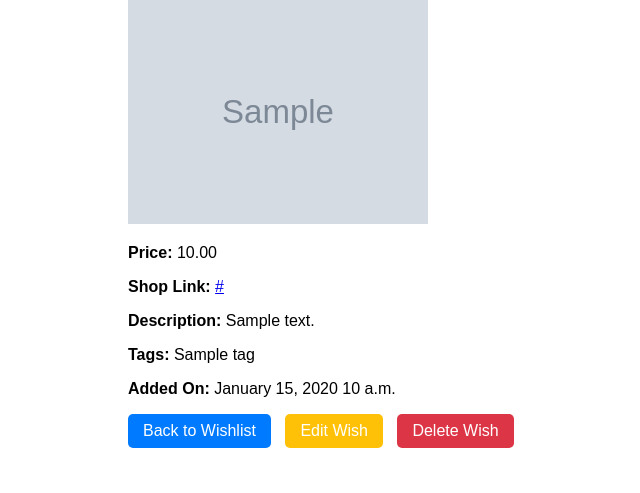
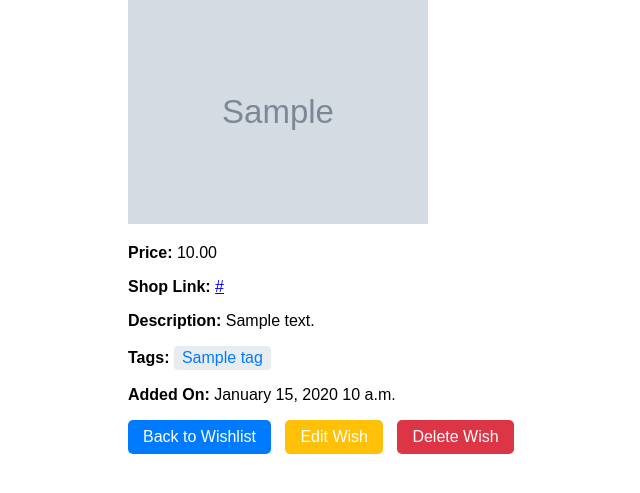
Before and after one commit to asechnaya/wishlist, a Django app: page /1/ in a window 1280 px wide. Shown: the part 127-620 px from the top of the page, without its empty margins (32-672 px from the left). Run offline with Django 5.2, Linux system fonts and the light colour scheme; a user stored in the database is signed in; tables that the repository leaves empty hold one stand-in row (values such as "Sample post"); grey boxes marked "Sample" are stand-in pictures.

Commit message:
Add click for tags

```diff
--- a/wishes/templates/wishes/wish_detail.html
+++ b/wishes/templates/wishes/wish_detail.html
@@ -14,7 +14,9 @@
     <p><strong>Tags:</strong>
         {% if wish.tags.all %}
             {% for tag in wish.tags.all %}
-                <span>{{ tag.name }}</span>{% if not forloop.last %}, {% endif %}
+                <a href="{% url 'wish_list' %}?tag={{ tag.name }}" class="tag-link">
+                    <span>{{ tag.name }}</span>
+                </a>{% if not forloop.last %}, {% endif %}
             {% endfor %}
         {% else %}
             No tags
@@ -25,11 +27,28 @@
     <p>
         <a href="{% url 'wish_list' %}" class="button">Back to Wishlist</a>
 
-        {# Кнопки редактирования и удаления, видимые только владельцу желания #}
+        {# Edit and Delete buttons, visible only to the wish owner #}
         {% if user.is_authenticated and user == wish.user %}
             <a href="{% url 'edit_wish' wish.pk %}" class="button" style="background-color: #ffc107; margin-left: 10px;">Edit Wish</a>
-            {# Кнопка удаления, которая ведет на страницу подтверждения #}
+            {# Delete button that leads to the confirmation page #}
             <a href="{% url 'delete_wish' wish.pk %}" class="button" style="background-color: #dc3545; margin-left: 10px;">Delete Wish</a>
         {% endif %}
     </p>
+
+    <style>
+        /* Basic styling for the clickable tags to make them look like links */
+        .tag-link {
+            text-decoration: none;
+            color: #007bff; /* Standard link blue */
+            background-color: #e9ecef; /* Light background */
+            padding: 3px 8px;
+            border-radius: 4px;
+            margin-right: 5px;
+            display: inline-block; /* Allows padding and margin */
+        }
+        .tag-link:hover {
+            background-color: #007bff;
+            color: white;
+        }
+    </style>
 {% endblock %}
```
Also changed, not shown: wishes/templates/wishes/edit_wish.html (line endings or trailing spaces).
